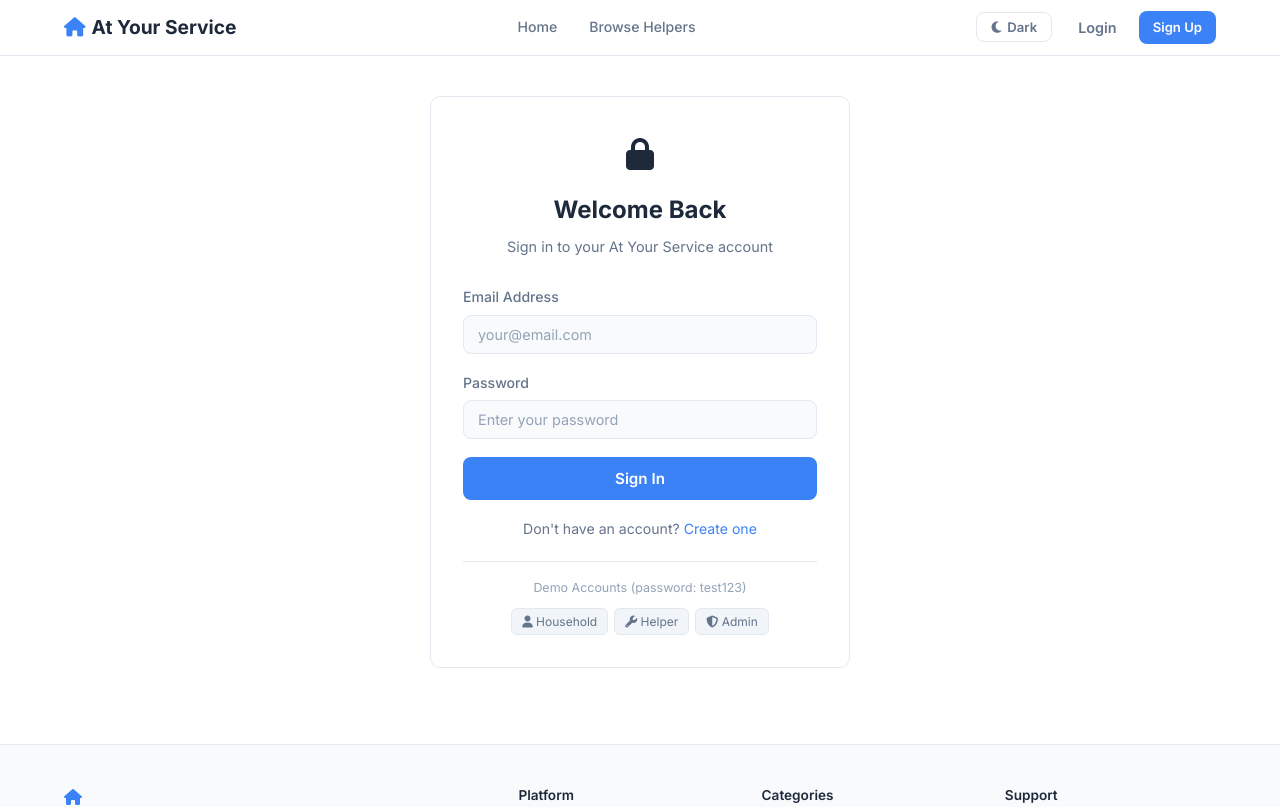
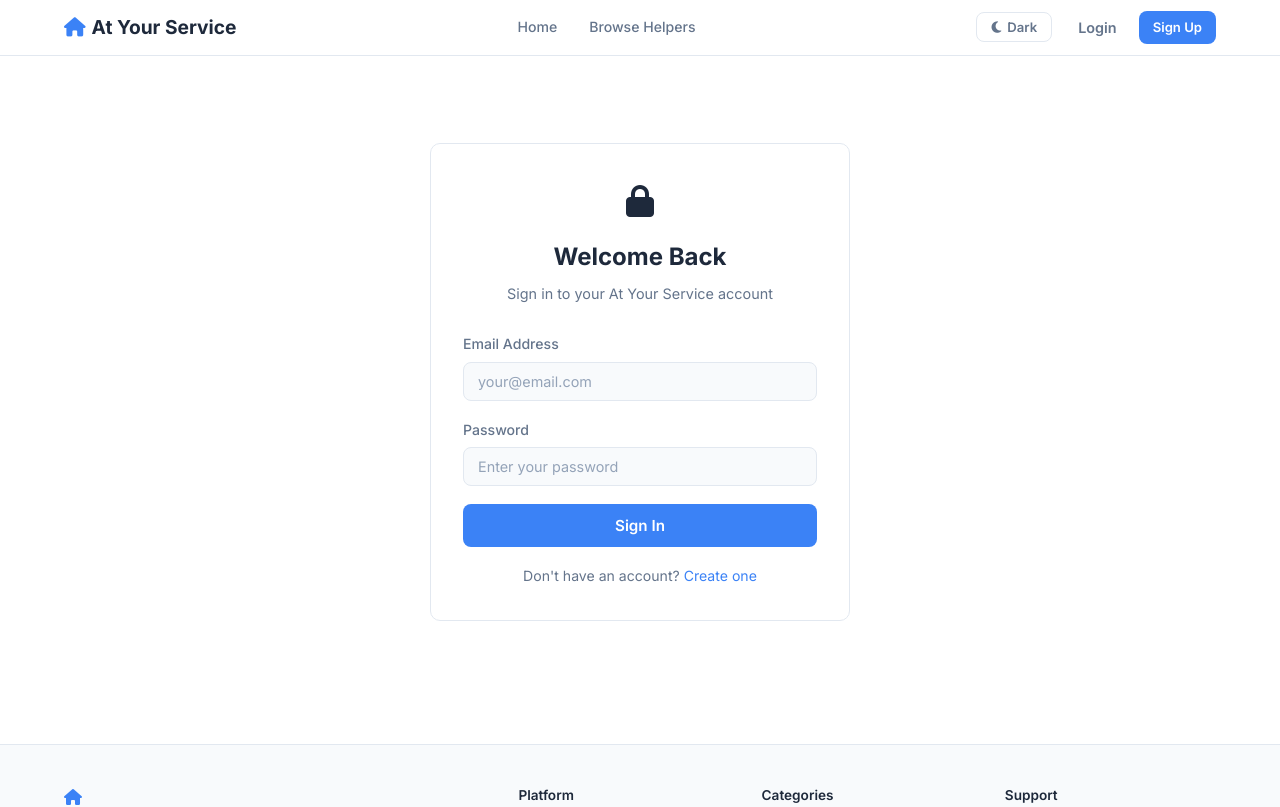
Before and after one commit to SumaiyaHossainAnika/HelpEarly, a React (Vite) app in the folder client/: page /login in a window 1280 px wide. Shown: the top 807 px of the page. Built offline with nearby package versions, Linux system fonts and the light colour scheme; no server answers.

Commit message:
Finalize production deployment settings

```diff
--- a/client/src/pages/Login.jsx
+++ b/client/src/pages/Login.jsx
@@ -75,20 +75,6 @@ export default function Login() {
               Don't have an account? <Link to="/register">Create one</Link>
             </p>
 
-            <div className="demo-accounts">
-              <p className="demo-title">Demo Accounts (password: test123)</p>
-              <div className="demo-list">
-                <button className="demo-btn" onClick={() => { setEmail('fatima@example.com'); setPassword('test123'); }}>
-                  <i className="fas fa-user"></i> Household
-                </button>
-                <button className="demo-btn" onClick={() => { setEmail('rahim@example.com'); setPassword('test123'); }}>
-                  <i className="fas fa-wrench"></i> Helper
-                </button>
-                <button className="demo-btn" onClick={() => { setEmail('admin@helpearly.com'); setPassword('admin123'); }}>
-                  <i className="fas fa-shield-alt"></i> Admin
-                </button>
-              </div>
-            </div>
           </div>
         </div>
       </div>
```
Also changed, not shown: 2 other files (tests, documents, lock files or other folders).
